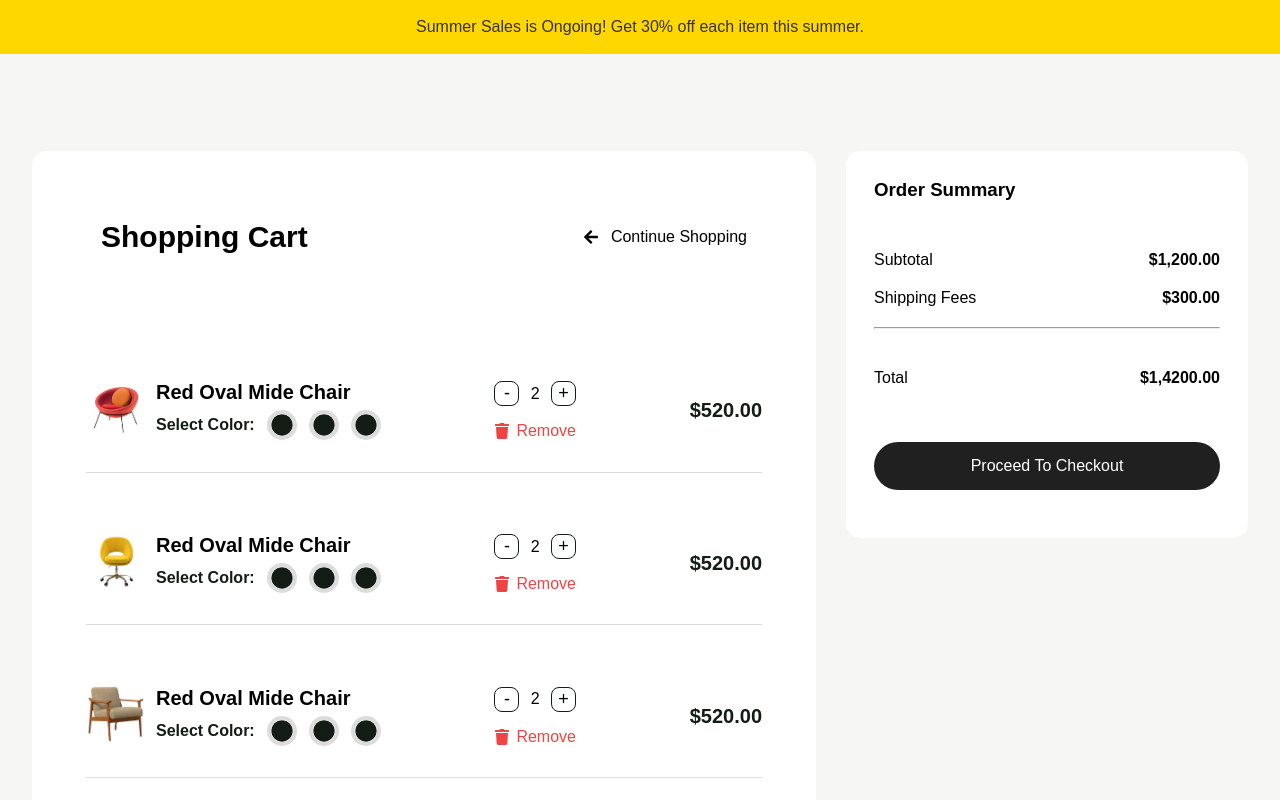
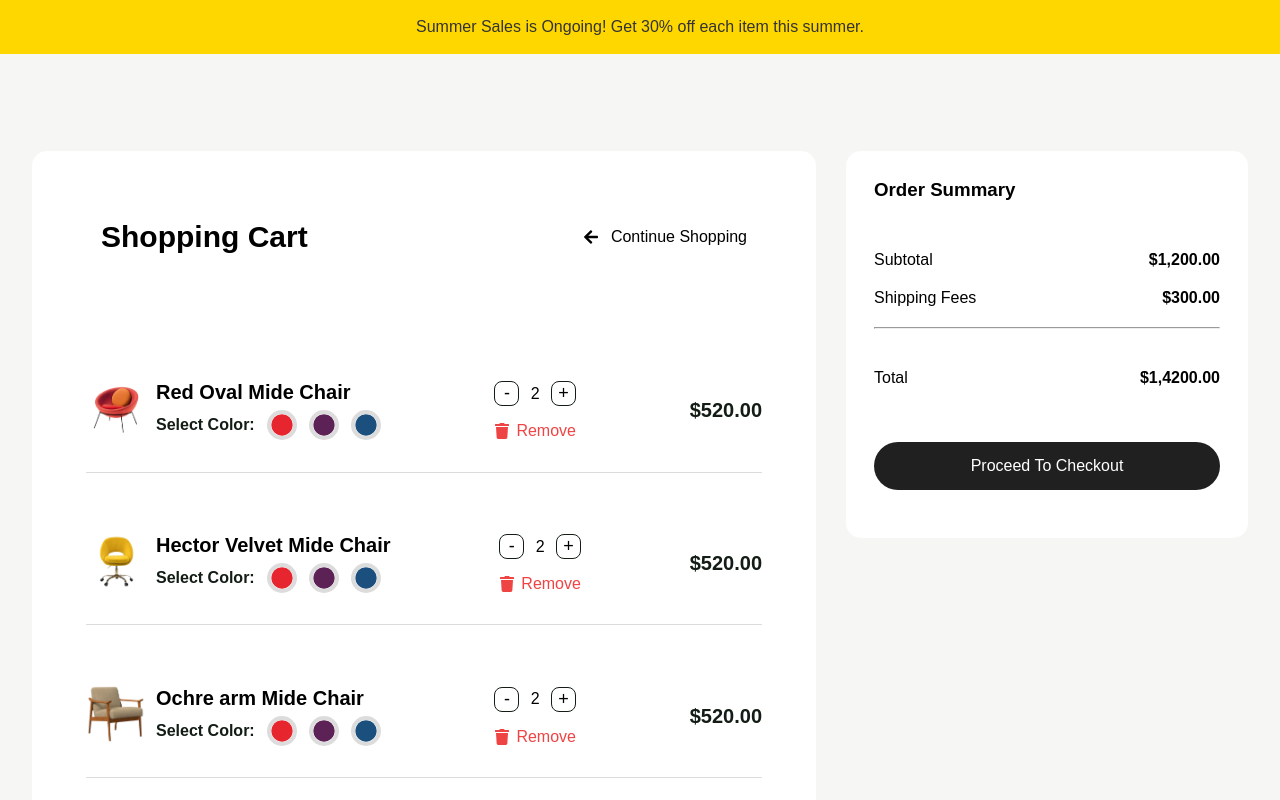
Before and after one commit to lordfrantex/HNG-TASK2, a Next.js app: page /cart in a window 1280 px wide. Shown: the top 800 px of the page. Built offline with nearby package versions, Linux system fonts and the light colour scheme; a web font is replaced by a local one.

Commit message:
update 2

```diff
--- a/src/app/cart/cart.scss
+++ b/src/app/cart/cart.scss
@@ -128,6 +128,18 @@ $dark-color: #202020;
                    span{
                     display: flex;
                     gap: 12px;
+
+                    &:nth-child(1){
+                        svg:nth-child(1){
+                            color: #E7252F;
+                        }
+                        svg:nth-child(2){
+                            color: #5C2155;
+                        }
+                        svg:nth-child(3){
+                            color: #1B4F7D;
+                        }
+                    }
 
                     svg{
                         display: none;
--- a/src/app/cart/page.jsx
+++ b/src/app/cart/page.jsx
@@ -43,7 +43,8 @@ const page = () => {
                                 </div>
                                 <div className="">
                                     <div className="">
-                                        <p>Red Oval Mide Chair</p>
+                                        <p>Hector Velvet Mide Chair</p>
+
                                         <p>Select Color: <span><FaCircle /><FaCircle /><FaCircle /></span></p>
                                         <p>$520.00</p>
 
@@ -65,7 +66,7 @@ const page = () => {
                                 </div>
                                 <div className="">
                                     <div className="">
-                                        <p>Red Oval Mide Chair</p>
+                                        <p>Ochre arm Mide Chair</p>
                                         <p>Select Color: <span><FaCircle /><FaCircle /><FaCircle /></span></p>
                                         <p>$520.00</p>
 
```
